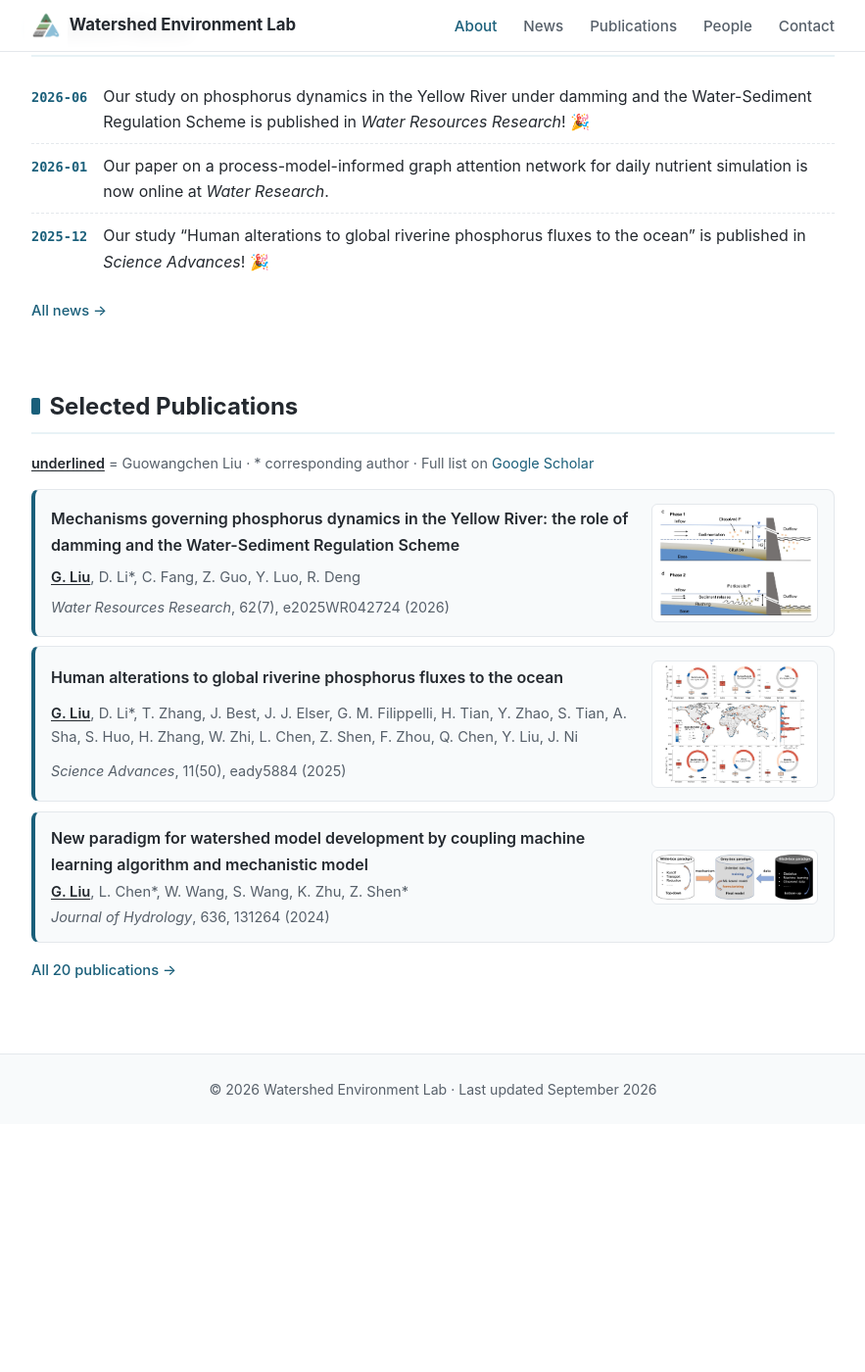
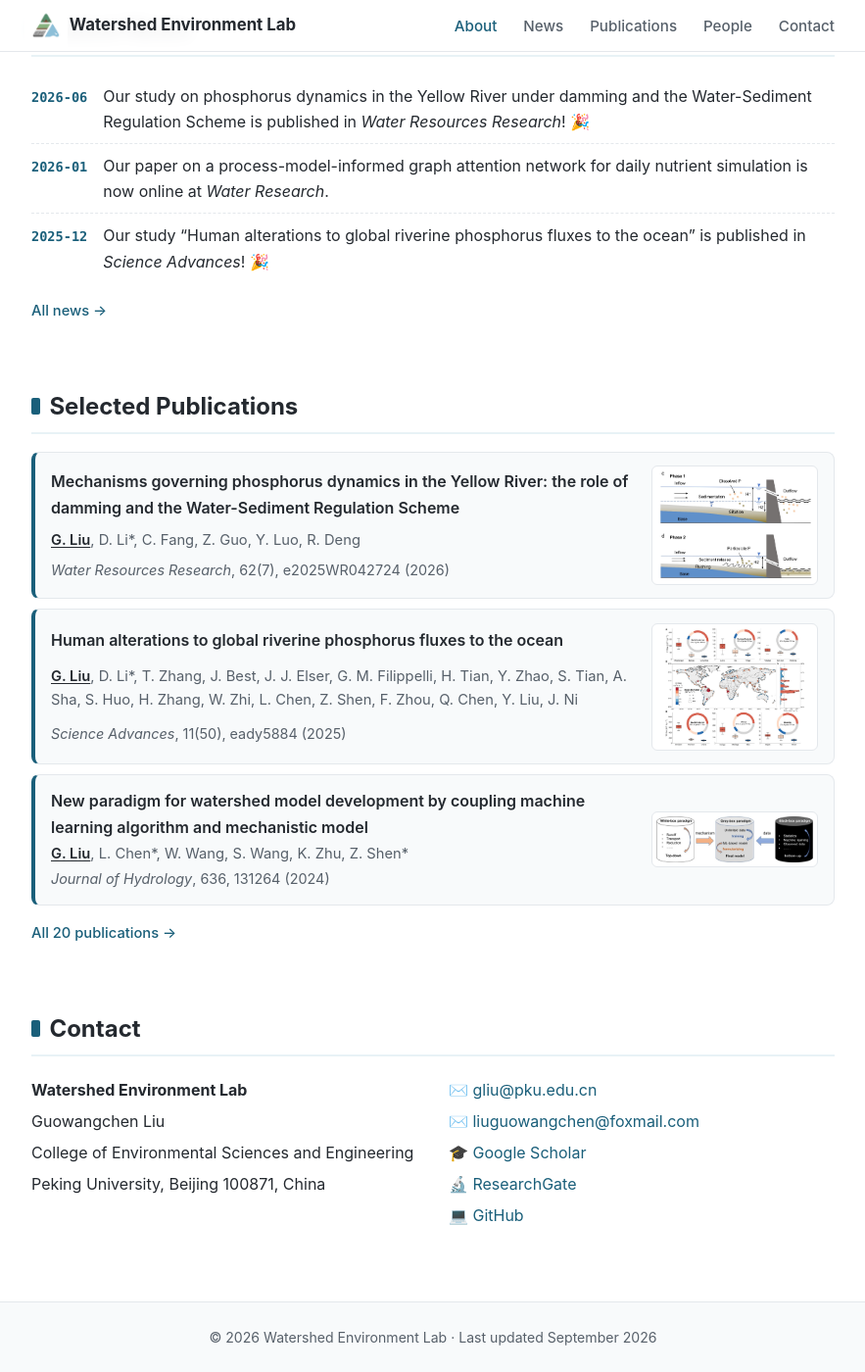
Before and after one commit to guoliu-lab/guoliu-lab.github.io, a Jekyll site: the page built from index.html, in a window 1280 px wide and 1400 px high, scrolled down 1110 px. Shown: the whole window at 98% size, without its empty margins (198-1081 px from the left). Built offline with Jekyll 4.4.1, drawn with Linux system fonts in a browser that asks for light colours; before the commit the page ends 2257 px from its top, so only the background shows below that.

Commit message:
Drop the legend line from home and add contact at the end of it
Contact details move into _includes/contact.html so the home page and
the Contact page share one copy.

Co-Authored-By: Claude Opus 5 <noreply@anthropic.com>

```diff
--- /dev/null
+++ b/_includes/contact.html
@@ -0,0 +1,15 @@
+<div class="contact-grid">
+  <div>
+    <p><strong>{{ site.title }}</strong><br>
+    {{ site.lab.pi }}<br>
+    College of Environmental Sciences and Engineering<br>
+    Peking University, Beijing 100871, China</p>
+  </div>
+  <div>
+    <p>✉️ <a href="mailto:{{ site.lab.email }}">{{ site.lab.email }}</a><br>
+    ✉️ <a href="mailto:{{ site.lab.email_alt }}">{{ site.lab.email_alt }}</a><br>
+    🎓 <a href="{{ site.lab.scholar }}" target="_blank" rel="noopener">Google Scholar</a><br>
+    🔬 <a href="{{ site.lab.researchgate }}" target="_blank" rel="noopener">ResearchGate</a><br>
+    💻 <a href="{{ site.lab.github }}" target="_blank" rel="noopener">GitHub</a></p>
+  </div>
+</div>
--- a/index.html
+++ b/index.html
@@ -66,7 +66,6 @@ title: About
 
   <section id="publications">
     <h2>Selected Publications</h2>
-    {% include pub-note.html %}
     <ol class="pubs featured">
       {%- assign selected = site.data.publications | where: "first_author", true %}
       {%- for pub in selected limit: 3 %}
@@ -74,6 +73,11 @@ title: About
       {%- endfor %}
     </ol>
     <p class="more-link"><a href="{{ '/publications/' | relative_url }}">All {{ site.data.publications | size }} publications →</a></p>
+  </section>
+
+  <section id="contact">
+    <h2>Contact</h2>
+    {% include contact.html %}
   </section>
 
 </main>
```
Also changed, not shown: contact.html (+1 -15 lines).
